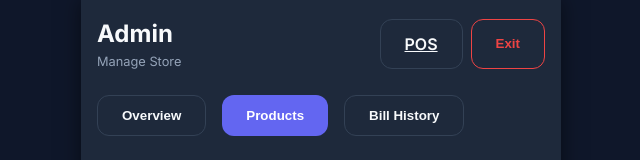
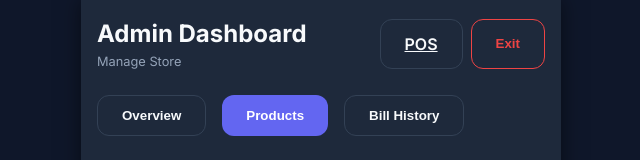
Before and after one commit to althafMuhammedUmer/nahrwangrocerybillapp, a React (Vite) app: page /admin/dashboard in a window 1280 px wide. Shown: the top 160 px of the page, without its empty margins (319-959 px from the left). Built offline with nearby package versions, Linux system fonts and the light colour scheme; no server answers; the database is empty.

Commit message:
vercel json added

```diff
--- a/src/pages/AdminDashboard.jsx
+++ b/src/pages/AdminDashboard.jsx
@@ -19,7 +19,7 @@ export default function AdminDashboard() {
         <div style={{ padding: '1rem', paddingBottom: '5rem' }}>
             <header style={{ display: 'flex', justifyContent: 'space-between', alignItems: 'center', marginBottom: '1.5rem' }}>
                 <div>
-                    <h1 style={{ fontSize: '1.5rem' }}>Admin</h1>
+                    <h1 style={{ fontSize: '1.5rem' }}>Admin Dashboard</h1>
                     <p style={{ fontSize: '0.8rem', color: 'var(--color-text-dim)' }}>Manage Store</p>
                 </div>
                 <div style={{ display: 'flex', gap: '0.5rem' }}>
--- a/src/pages/POS.jsx
+++ b/src/pages/POS.jsx
@@ -186,7 +186,7 @@ export default function POS() {
                         {cart.map(item => (
                             <div key={item.id} style={{ display: 'flex', justifyContent: 'space-between', marginBottom: '0.5rem', alignItems: 'center', fontSize: '0.9rem' }}>
                                 <div style={{ flex: 1 }}>
-                                    <div style={{color: 'white'}}>{item.name} <span style={{ fontSize: '0.8em', color: 'var(--color-accent)' }}>{item.variant}</span></div>
+                                    <div>{item.name} <span style={{ fontSize: '0.8em', color: 'var(--color-accent)' }}>{item.variant}</span></div>
                                     <div style={{ fontSize: '0.8rem', color: '#aaa' }}>{item.quantity} x {item.price}</div>
                                 </div>
                                 <div style={{ display: 'flex', alignItems: 'center', gap: '0.5rem' }}>
```
Also changed, not shown: vercel.json (added).
